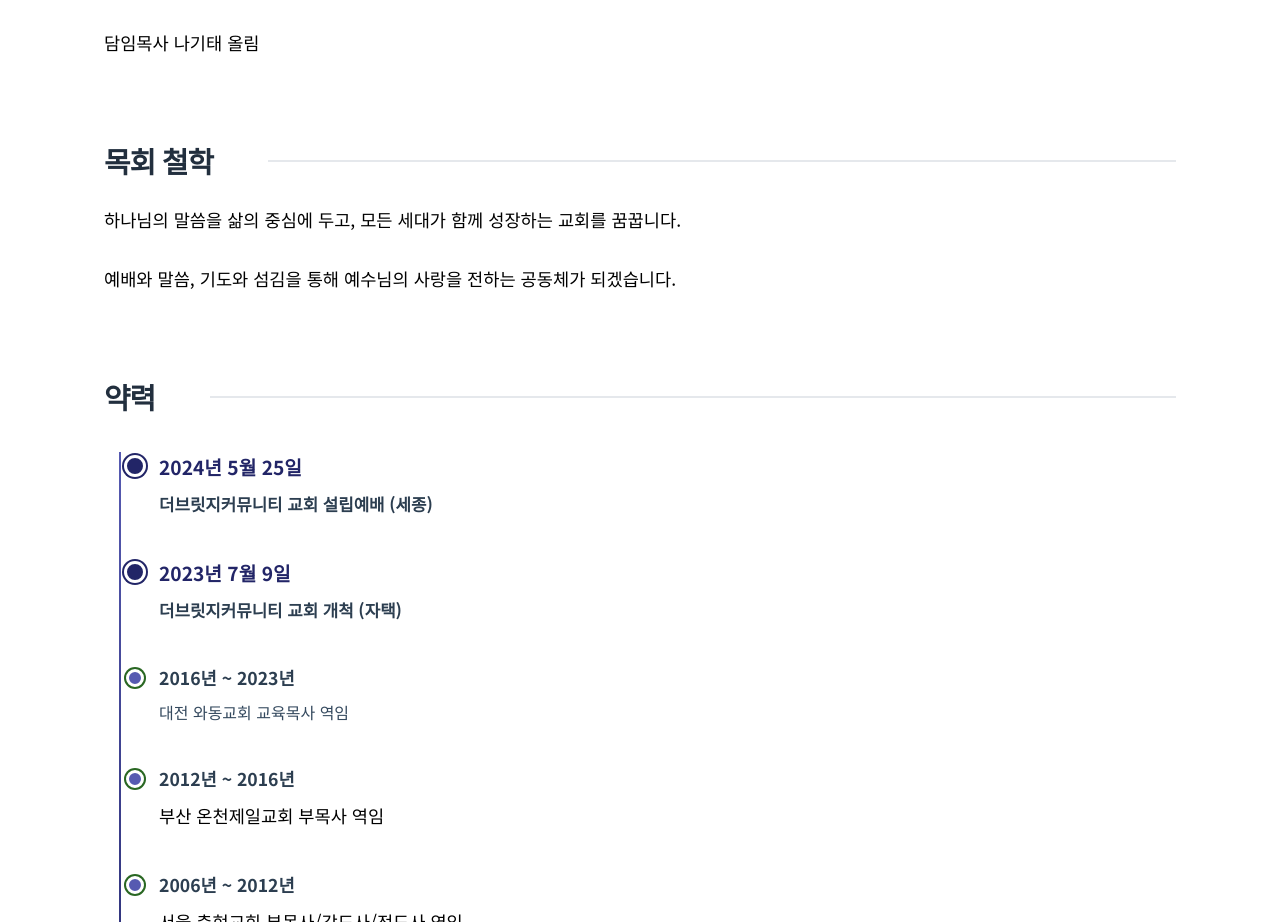
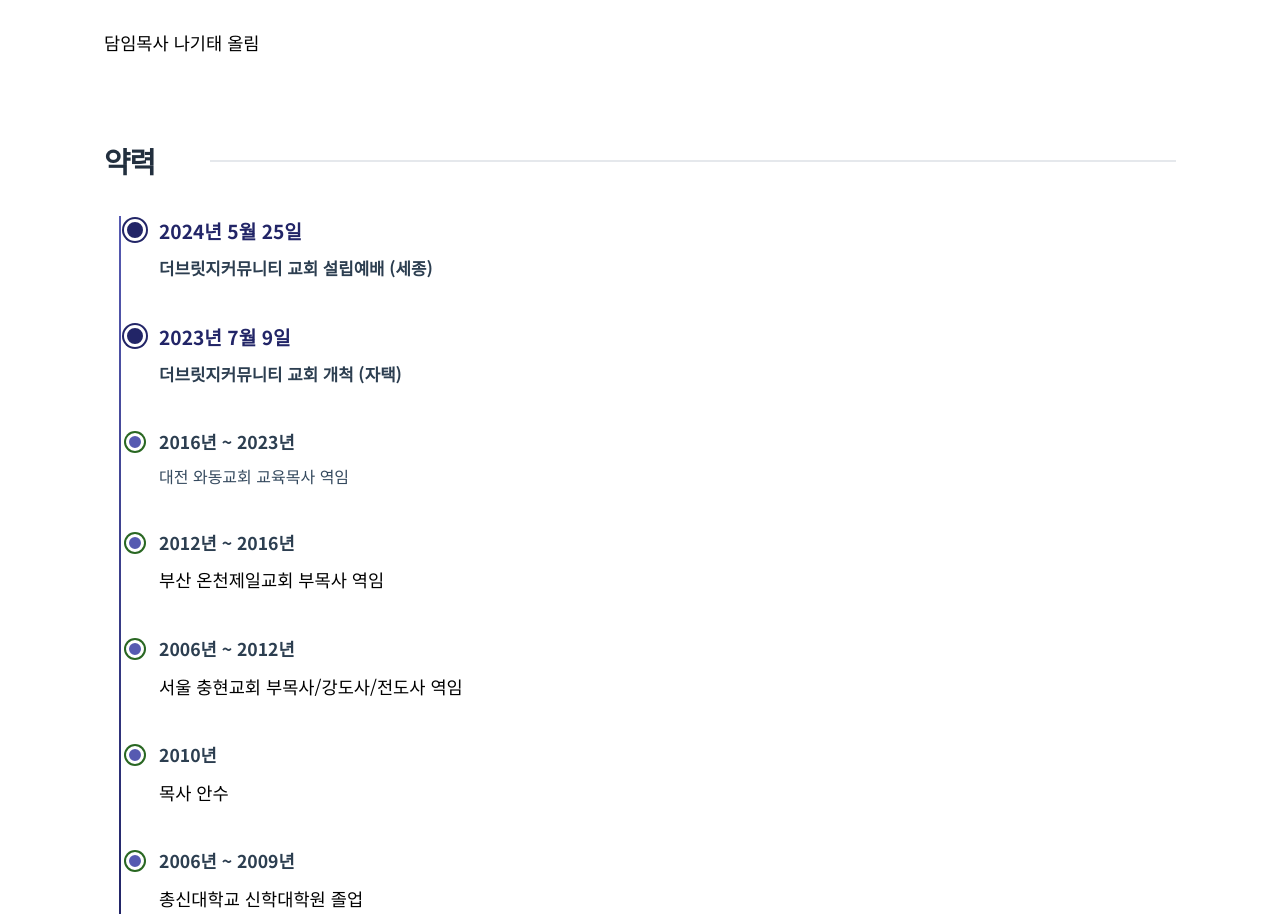
Before and after one commit to nayejun0218/The_Bridge_Community_Church_Website, a website: page page/church-intro/pastor.html in a window 1280 px wide. Shown: the part 1340-2262 px from the top of the page. Drawn offline with Linux system fonts and the light colour scheme.

Commit message:
목회철학 숨김 아직

```diff
--- a/page/church-intro/pastor.html
+++ b/page/church-intro/pastor.html
@@ -55,11 +55,11 @@
     </section>
 
     <!-- 3. 목회 철학 -->
-    <section class="preview-section">
+    <!-- <section class="preview-section">
       <h2>목회 철학</h2>
       <p>하나님의 말씀을 삶의 중심에 두고, 모든 세대가 함께 성장하는 교회를 꿈꿉니다.<br><br>
       예배와 말씀, 기도와 섬김을 통해 예수님의 사랑을 전하는 공동체가 되겠습니다.</p>
-    </section>
+    </section> -->
 
     <!-- 4. 약력 -->
     <section class="preview-section">
```
